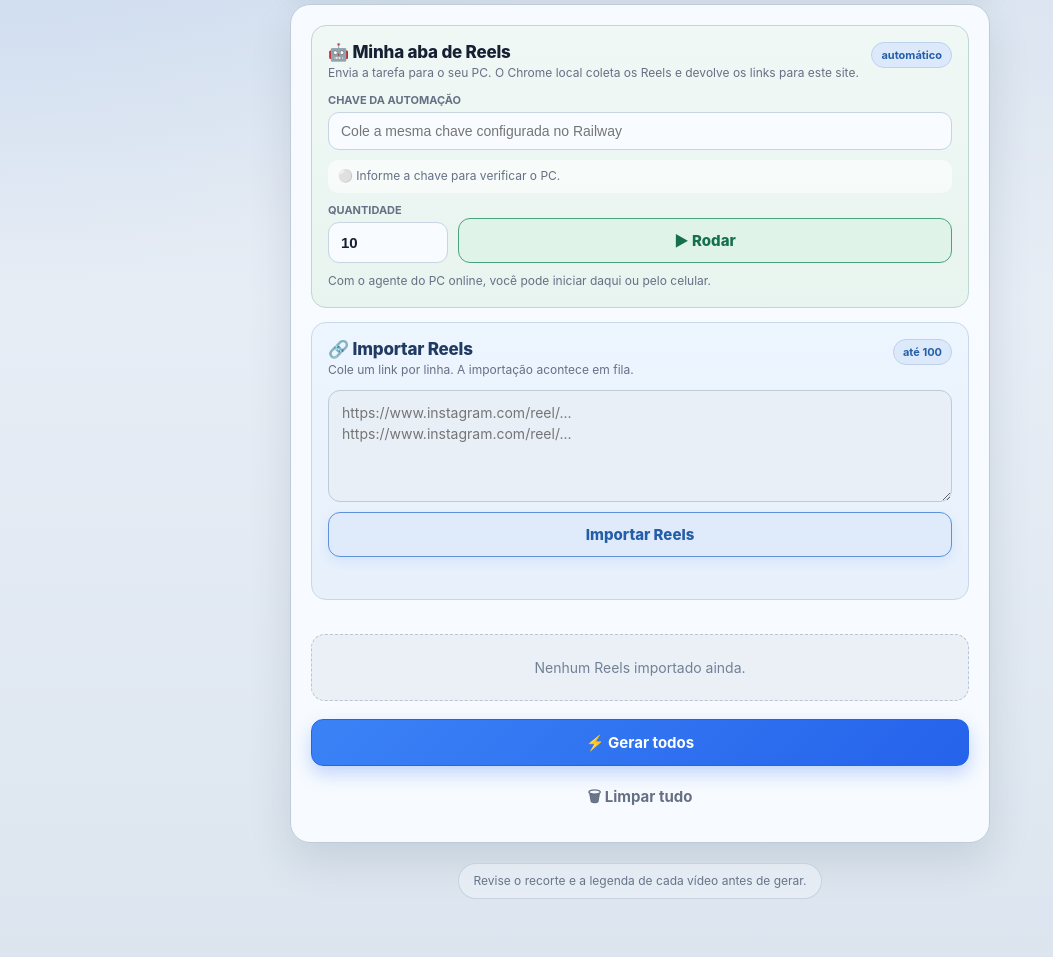
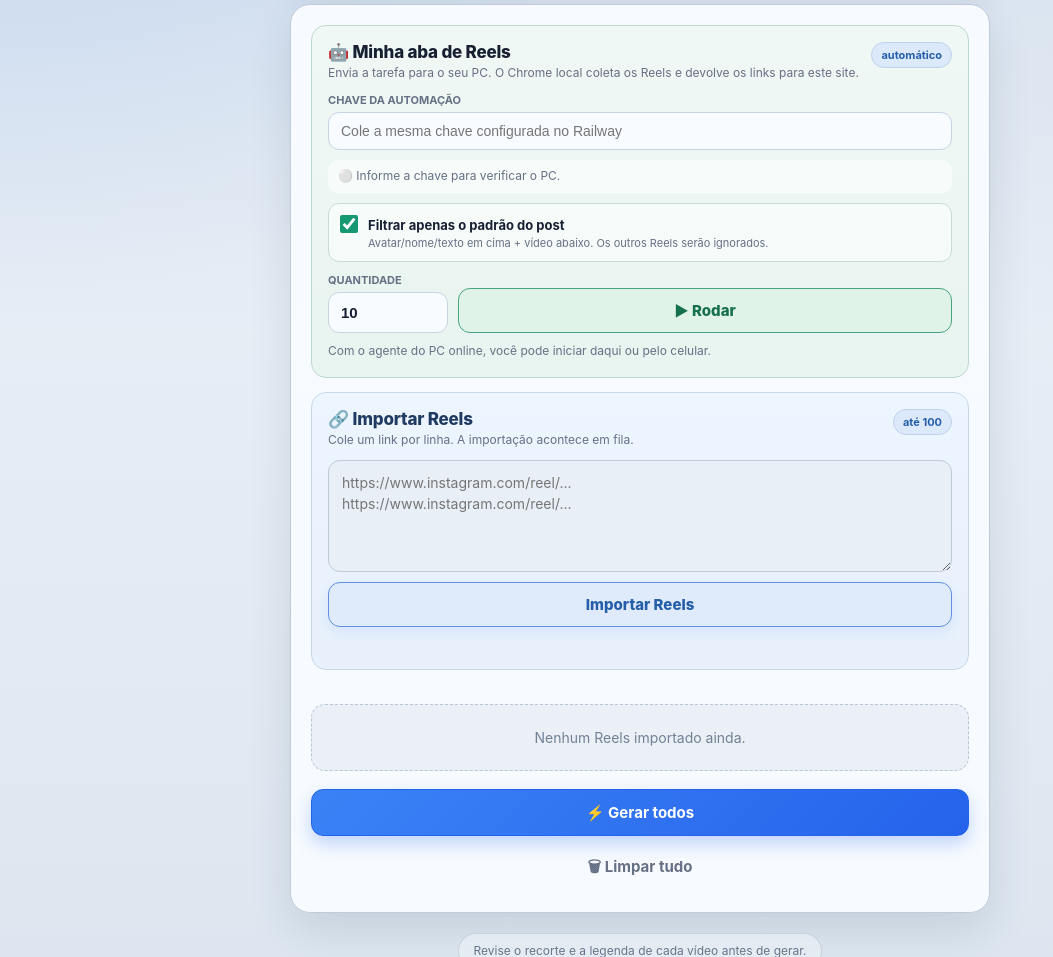
Before and after one commit to TeemotioBB/GERADOR-DE-MEMES, a Flask app: page / in a window 1280 px wide. Shown: the part 329-1286 px from the top of the page, without its empty margins (0-1053 px from the left). Before the commit the page ends 1228 px from the top, so only its background shows below. Run offline with Flask 3, Linux system fonts and the light colour scheme.

Commit message:
Add files via upload

```diff
--- a/templates/index.html
+++ b/templates/index.html
@@ -129,6 +129,24 @@
   .automacao-agente{
     margin-bottom:10px;font-size:12px;color:var(--cinza);line-height:1.4;
     padding:8px 10px;border-radius:10px;background:rgba(255,255,255,.58);
+  }
+  .automacao-filtro{
+    display:flex;align-items:flex-start;gap:10px;
+    margin:0 0 11px;padding:10px 11px;
+    border:1px solid #c9dcd3;border-radius:11px;
+    background:rgba(255,255,255,.58);
+    cursor:pointer;
+  }
+  .automacao-filtro input{
+    width:18px;height:18px;flex:0 0 auto;margin-top:1px;
+    accent-color:#169873;
+  }
+  .automacao-filtro strong{
+    display:block;font-size:13px;color:var(--tinta);line-height:1.25;
+  }
+  .automacao-filtro span{
+    display:block;font-size:11px;color:var(--cinza);
+    margin-top:3px;line-height:1.35;
   }
   .automacao-qtd label{
     display:block;font-size:11px;font-weight:750;color:var(--cinza);margin-bottom:5px;
@@ -430,6 +448,14 @@
         ⚪ Informe a chave para verificar o PC.
       </div>
 
+      <label class="automacao-filtro" for="chkFiltroPadrao">
+        <input type="checkbox" id="chkFiltroPadrao" checked>
+        <span>
+          <strong>Filtrar apenas o padrão do post</strong>
+          <span>Avatar/nome/texto em cima + vídeo abaixo. Os outros Reels serão ignorados.</span>
+        </span>
+      </label>
+
       <div class="automacao-controles">
         <div class="automacao-qtd">
           <label for="qtdReels">QUANTIDADE</label>
@@ -495,6 +521,7 @@ https://www.instagram.com/reel/..."></textarea>
   const statusAutomacao = document.getElementById('statusAutomacao');
   const chaveAutomacao = document.getElementById('chaveAutomacao');
   const statusAgente = document.getElementById('statusAgente');
+  const chkFiltroPadrao = document.getElementById('chkFiltroPadrao');
 
   let timerAutomacao = null;
   let timerAgente = null;
@@ -608,6 +635,7 @@ https://www.instagram.com/reel/..."></textarea>
 
     btnRodar.disabled = true;
     qtdReels.disabled = true;
+    chkFiltroPadrao.disabled = true;
     statusAutomacao.className = 'automacao-status';
     statusAutomacao.textContent = 'Enviando tarefa para o seu PC...';
 
@@ -615,7 +643,10 @@ https://www.instagram.com/reel/..."></textarea>
       const resp = await fetchAutomacao('/automacao-reels/iniciar', {
         method: 'POST',
         headers: {'Content-Type': 'application/json'},
-        body: JSON.stringify({quantidade})
+        body: JSON.stringify({
+          quantidade,
+          filtro_padrao: chkFiltroPadrao.checked
+        })
       });
 
       const dados = await resp.json().catch(() => ({}));
@@ -626,6 +657,7 @@ https://www.instagram.com/reel/..."></textarea>
     } catch (err) {
       btnRodar.disabled = false;
       qtdReels.disabled = false;
+      chkFiltroPadrao.disabled = false;
       statusAutomacao.className = 'automacao-status erro';
       statusAutomacao.textContent = err.message || 'Falha ao iniciar.';
       verificarAgente();
@@ -646,6 +678,7 @@ https://www.instagram.com/reel/..."></textarea>
         statusAutomacao.className = 'automacao-status erro';
         btnRodar.disabled = false;
         qtdReels.disabled = false;
+        chkFiltroPadrao.disabled = false;
         jobIdAutomacaoAtual = null;
         return;
       }
@@ -658,6 +691,7 @@ https://www.instagram.com/reel/..."></textarea>
           statusAutomacao.textContent = 'A coleta terminou, mas nenhum link foi encontrado.';
           btnRodar.disabled = false;
           qtdReels.disabled = false;
+          chkFiltroPadrao.disabled = false;
           jobIdAutomacaoAtual = null;
           return;
         }
@@ -682,6 +716,7 @@ https://www.instagram.com/reel/..."></textarea>
 
         btnRodar.disabled = false;
         qtdReels.disabled = false;
+        chkFiltroPadrao.disabled = false;
         jobIdAutomacaoAtual = null;
         verificarAgente();
         return;
@@ -694,6 +729,7 @@ https://www.instagram.com/reel/..."></textarea>
       statusAutomacao.textContent = err.message || 'Perdi a conexão com o servidor.';
       btnRodar.disabled = false;
       qtdReels.disabled = false;
+      chkFiltroPadrao.disabled = false;
       jobIdAutomacaoAtual = null;
     }
   }
```
